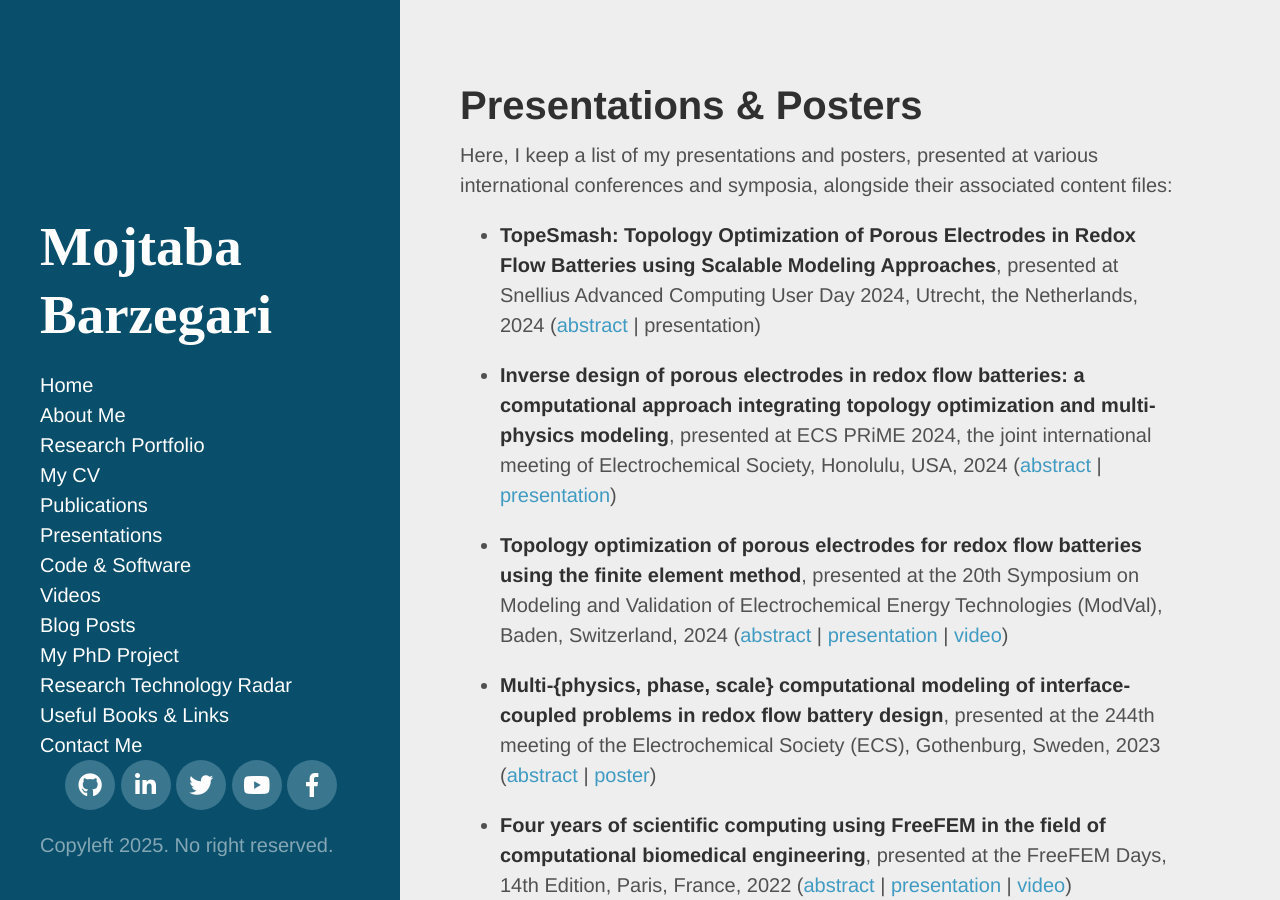
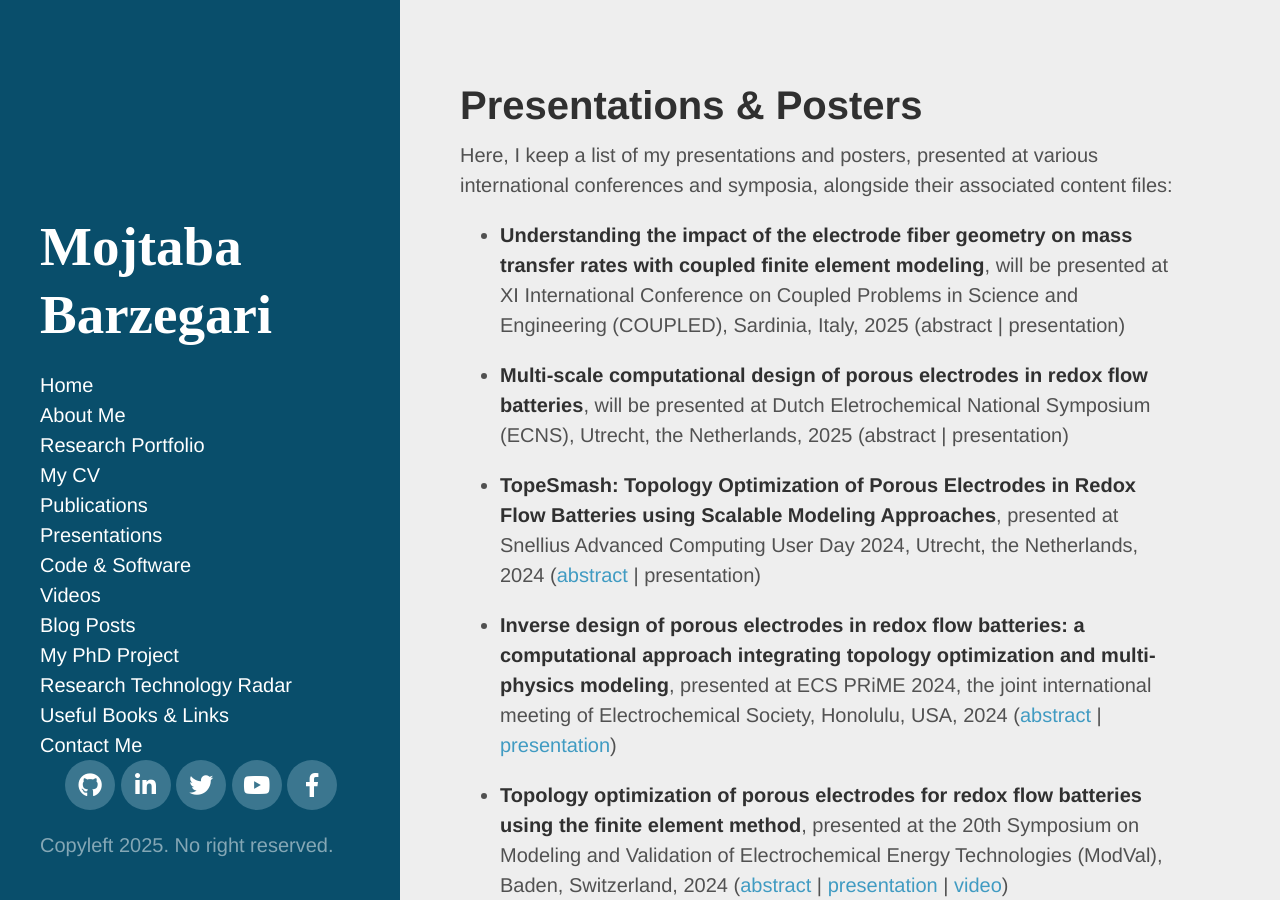
Before and after one commit to mbarzegary/mbarzegary.github.io, a Jekyll site: the page built from presentations.md, in a window 1280 px wide and 900 px high. Built offline with Jekyll 4.4.1, drawn with Linux system fonts in a browser that asks for light colours; nearby versions of some CDN libraries; some web fonts are replaced.

Commit message:
add new presentation announcemnts

```diff
--- a/presentations.md
+++ b/presentations.md
@@ -6,6 +6,10 @@ title: Presentations & Posters
 Here, I keep a list of my presentations and posters, presented at various international conferences and symposia, alongside their associated content files:
 
 <!-- ## As the presenter (main author) -->
+
+* **Understanding the impact of the electrode fiber geometry on mass transfer rates with coupled finite element modeling**, will be presented at XI International Conference on Coupled Problems in Science and Engineering (COUPLED), Sardinia, Italy, 2025 (abstract \| presentation)
+
+* **Multi-scale computational design of porous electrodes in redox flow batteries**, will be presented at Dutch Eletrochemical National Symposium (ECNS), Utrecht, the Netherlands, 2025 (abstract \| presentation)
 
 * **TopeSmash: Topology Optimization of Porous Electrodes in Redox Flow Batteries using Scalable Modeling Approaches**, presented at Snellius Advanced Computing User Day 2024, Utrecht, the Netherlands, 2024 ([abstract](/public/files/snellius-acud-2024-abstract.pdf) \| presentation)
 
```
